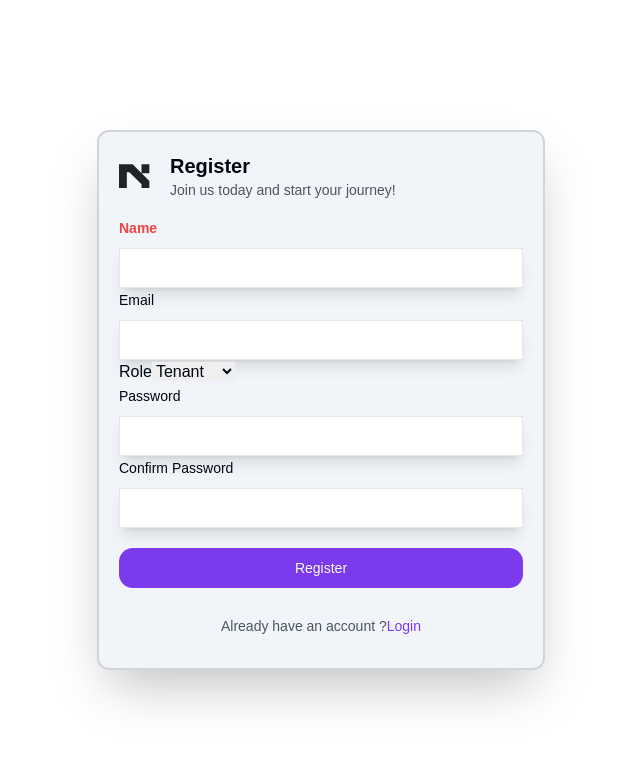
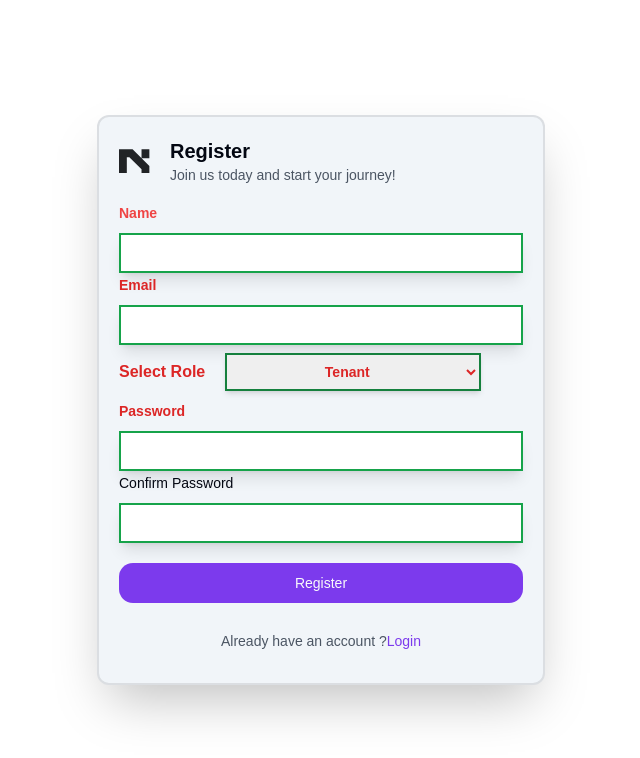
Before and after one commit to drjhatka/basha-finder-client, a Next.js app: page /register in a window 1280 px wide. Shown: the top 758 px of the page, without its empty margins (319-959 px from the left). Built offline with nearby package versions, Linux system fonts and the light colour scheme; no server answers.

Commit message:
user redirection based on auth complete

```diff
--- /dev/null
+++ b/src/app/(TenantLayout)/tenant/dashboard/page.tsx
@@ -0,0 +1,11 @@
+import React from 'react';
+
+const TenantDashbord = () => {
+    return (
+        <div>
+            This is tenant dashboard
+        </div>
+    );
+};
+
+export default TenantDashbord;
--- a/src/components/modules/auth/login/LoginForm.tsx
+++ b/src/components/modules/auth/login/LoginForm.tsx
@@ -1,5 +1,4 @@
 "use client";
-import ReCAPTCHA from "react-google-recaptcha";
 import { Button } from "@/components/ui/button";
 import {
   Form,
@@ -14,7 +13,7 @@ import { FieldValues, SubmitHandler, useForm } from "react-hook-form";
 import Link from "next/link";
 import Logo from "@/app/assets/svgs/Logo";
 import { zodResolver } from "@hookform/resolvers/zod";
-import { loginUser, reCaptchaTokenVerification } from "@/services/AuthService";
+import { getCurrentUser, loginUser, reCaptchaTokenVerification } from "@/services/AuthService";
 import { toast } from "sonner";
 import { loginSchema } from "./loginValidation";
 import { useState } from "react";
@@ -47,14 +46,17 @@ export default function LoginForm() {
       const res = await loginUser(data);
       if (res?.success) {
         toast.success(res?.message);
-        // setTimeout(()=>{
-        //   if
-        //   redirect('')
-        // }, 2000)
-      } else {
-        toast.error(res?.message);
+        const currentUser = await getCurrentUser()
+
+        if(currentUser.role==='tenant'){
+            setTimeout(()=>{
+            redirect('tenant/dashboard')
+        }, 2000)}
+        else {
+          toast.error(res?.message);
+        }
       }
-    } catch (err: any) {
+    }catch (err: any) {
       console.error(err);
     }
   };
--- a/src/components/modules/auth/register/RegisterForm.tsx
+++ b/src/components/modules/auth/register/RegisterForm.tsx
@@ -53,7 +53,7 @@ export default function RegisterForm() {
   };
 
   return (
-    <div className="border-2 border-gray-300 rounded-xl bg-slate-100 shadow-2xl flex-grow max-w-md w-full p-5">
+    <div className="border-2 rounded-xl bg-slate-100 shadow-2xl flex-grow max-w-md w-full p-5">
       <div className="flex items-center space-x-4 ">
         <Logo />
         <div>
@@ -70,7 +70,7 @@ export default function RegisterForm() {
             name="name"
             render={({ field }) => (
               <FormItem className="">
-                <FormLabel className="text-red-500 font-semibold"  >Name</FormLabel>
+                <FormLabel className="text-red-500 mb-4 font-semibold"  >Name</FormLabel>
                 <FormControl>
                   <Input {...field} value={field.value || ""} />
                 </FormControl>
@@ -83,7 +83,7 @@ export default function RegisterForm() {
             name="email"
             render={({ field }) => (
               <FormItem>
-                <FormLabel>Email</FormLabel>
+                <FormLabel className="text-red-600 font-semibold">Email</FormLabel>
                 <FormControl>
                   <Input type="email" {...field} value={field.value || ""} />
                 </FormControl>
@@ -92,9 +92,9 @@ export default function RegisterForm() {
             )}
           />
 
-          <div>
-        <label htmlFor="role">Role</label>
-            <select {...register('role')} name="role" id="role">
+          <div className=" flex items-center gap-5 mb-2 mt-2">
+        <label htmlFor="role" className="text-red-600 font-semibold">Select Role</label>
+            <select required {...register('role')} className="py-2 border-2 shadow-md border-green-700 text-red-600 font-semibold w-64 text-sm text-center" name="role" id="role">
               <option value="tenant">Tenant</option>
               <option value="landlord">Landlord</option>
             </select>
@@ -107,7 +107,7 @@ export default function RegisterForm() {
             name="password"
             render={({ field }) => (
               <FormItem>
-                <FormLabel>Password</FormLabel>
+                <FormLabel className="text-red-600 font-semibold">Password</FormLabel>
                 <FormControl>
                   <Input type="password" {...field} value={field.value || ""} />
                 </FormControl>
--- a/src/components/ui/input.tsx
+++ b/src/components/ui/input.tsx
@@ -8,7 +8,7 @@ const Input = React.forwardRef<HTMLInputElement, React.ComponentProps<"input">>(
       <input
         type={type}
         className={cn(
-          "flex h-10 w-full  border border-input shadow-lg px-3 py-2 text-base ring-offset-background file:border-0 file:bg-transparent file:text-sm file:font-medium file:text-foreground placeholder:text-muted-foreground focus-visible:outline-none focus-visible:ring-2 focus-visible:ring-ring focus-visible:ring-offset-2 disabled:cursor-not-allowed disabled:opacity-50 md:text-md",
+          "flex h-10 w-full border-2 border-green-600 text-red-600 font-semibold  shadow-lg px-3 py-2 text-base ring-offset-background file:border-0 file:bg-transparent file:text-sm file:font-medium file:text-foreground placeholder:text-muted-foreground focus-visible:outline-none focus-visible:ring-2 focus-visible:ring-ring focus-visible:ring-offset-2 disabled:cursor-not-allowed disabled:opacity-50 md:text-md",
           className
         )}
         ref={ref}
--- a/src/components/ui/select.tsx
+++ /dev/null
@@ -1,3 +0,0 @@
-const Select = React.forwardRef(({ onChange, onBlur, name, label }, ref) => (
-  <></>
-));
```
Also changed, not shown: src/app/(TenantLayout)/tenant/dashboard/viewRequest/[requestId]/page.tsx (added).
